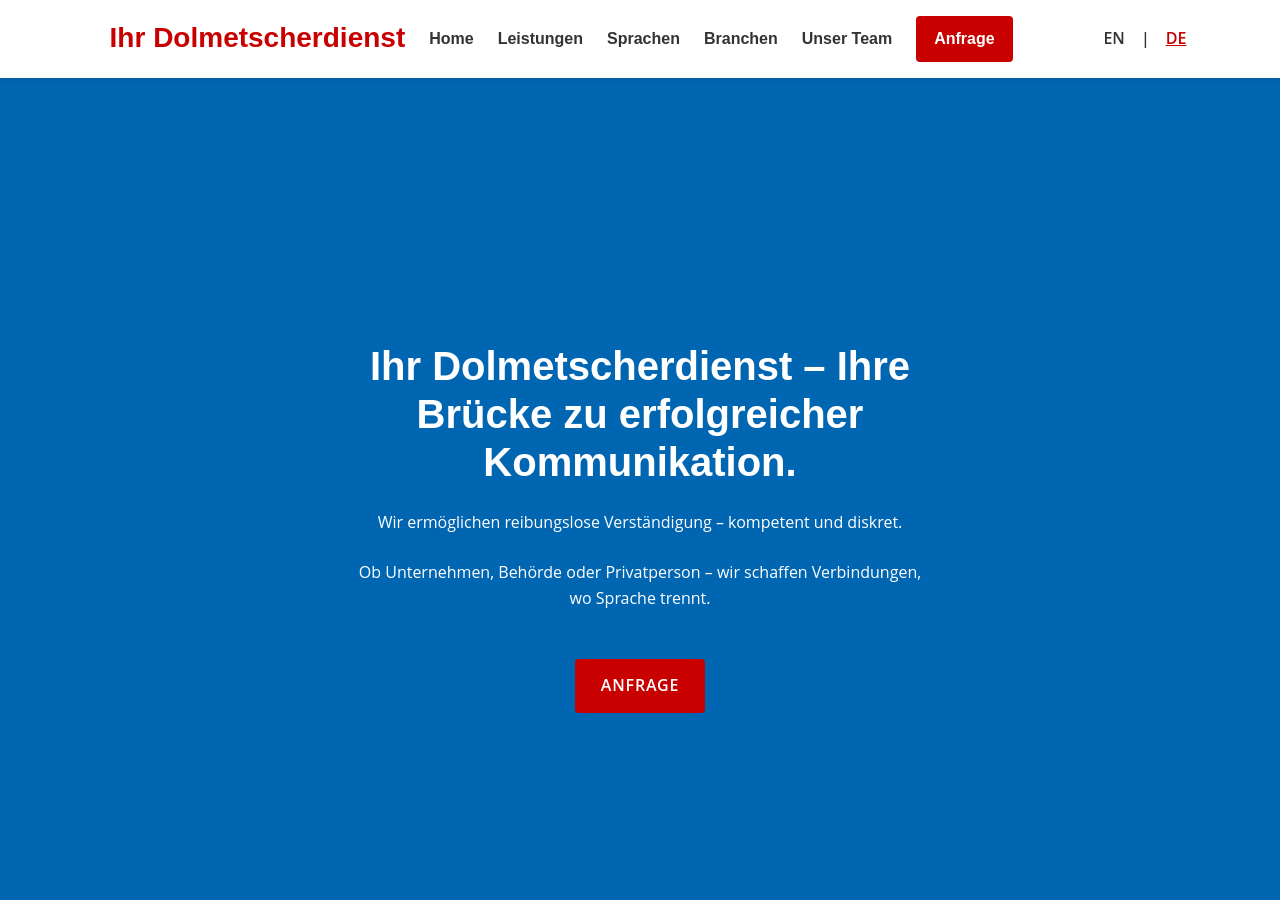
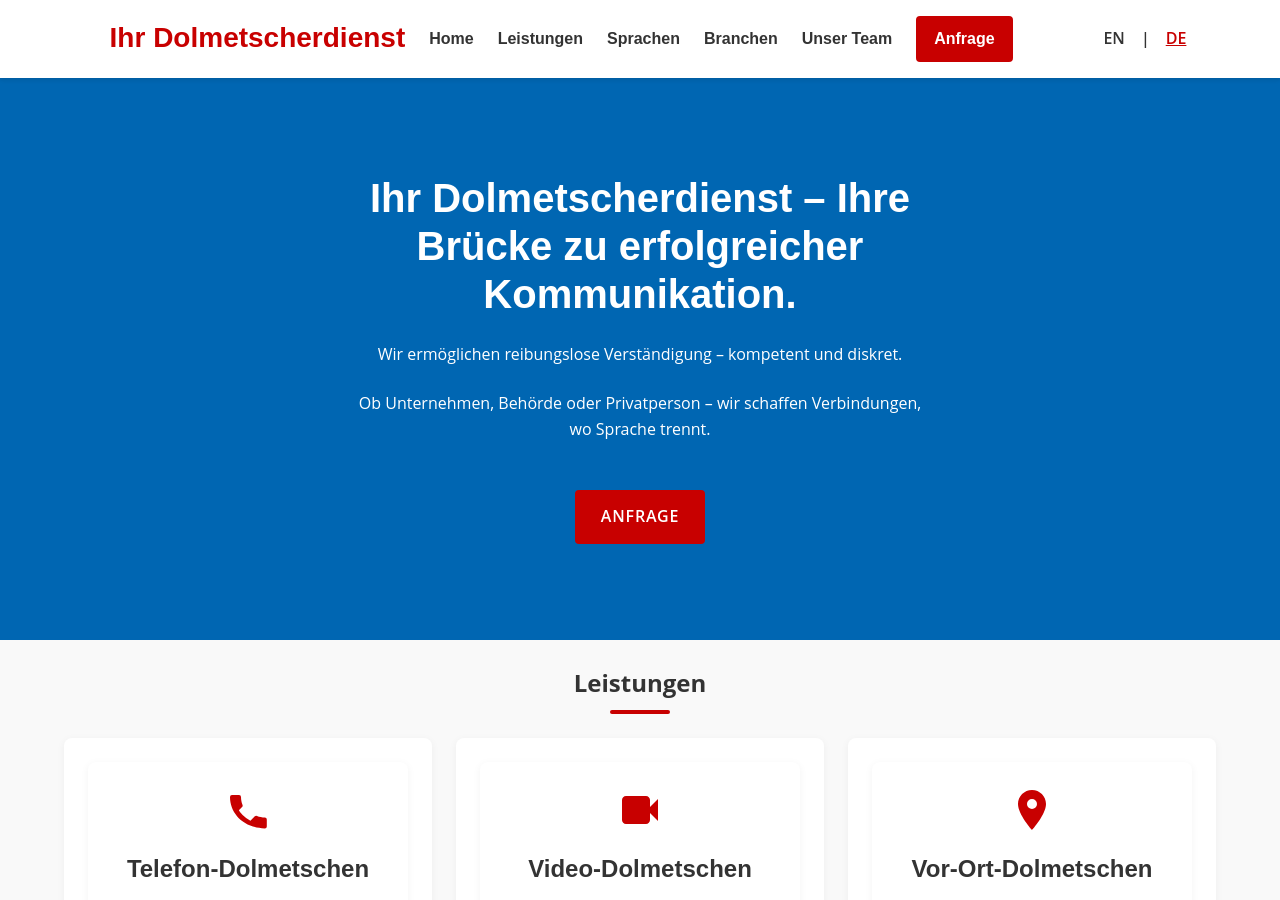
Before and after one commit to msarkaria/IhrDolmetscherdienst, a Jekyll site: the page built from index.html, in a window 1280 px wide and 900 px high. Built offline with Jekyll 4.4.1, drawn with Linux system fonts in a browser that asks for light colours; nearby versions of some CDN libraries.

Commit message:
Removed Min-Heightt

```diff
--- a/assets/styles.css
+++ b/assets/styles.css
@@ -223,7 +223,7 @@ section.hero-section {
   background:var(--color-accent);
   padding: 4rem 0;    /* generous top/bottom spacing */
   color: #fff;
-  min-height: 100vh;
+  /*min-height: 100vh;*/
   display: grid;
   grid-template-columns: repeat(auto-fit, minmax(300px, 1fr));
   align-items: center;
```
